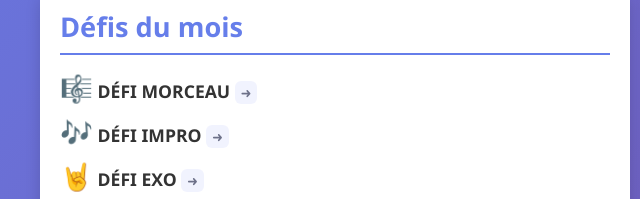
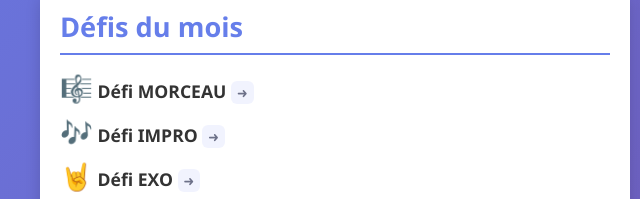
Before and after one commit to samFTN/jeux, a plain HTML site: page index.html in a window 1280 px wide. Shown: the part 573-772 px from the top of the page, 0-640 px from the left. Drawn offline with Linux system fonts and the light colour scheme.

Commit message:
Défis pas en majuscules

```diff
--- a/index.html
+++ b/index.html
@@ -300,19 +300,19 @@ footer { text-align:center; color:white; margin-top:25px; padding:15px; opacity:
         <div class="section">
             <h2>Défis du mois</h2>
             <a href="https://youtu.be/I0yyYT1g3Ko" target="_blank" class="challenge-card">
-                <span class="icon">🎼</span> DÉFI MORCEAU <span class="cta-badge">➜</span>
+                <span class="icon">🎼</span> Défi MORCEAU <span class="cta-badge">➜</span>
             </a>
             <br>
             <a href="https://youtu.be/xie234gufbk" target="_blank" class="challenge-card">
-                <span class="icon">🎶</span> DÉFI IMPRO <span class="cta-badge">➜</span>
+                <span class="icon">🎶</span> Défi IMPRO <span class="cta-badge">➜</span>
             </a>
             <br>
             <a href="https://youtu.be/IbbQpdhn_bc" target="_blank" class="challenge-card">
-                <span class="icon">🤘</span> DÉFI EXO <span class="cta-badge">➜</span>
+                <span class="icon">🤘</span> Défi EXO <span class="cta-badge">➜</span>
             </a>
             <br>
             <a href="https://youtu.be/FNoeVvNc0UU" target="_blank" class="challenge-card">
-                <span class="icon">✍️</span> DÉFI COMPO <span class="cta-badge">➜</span>
+                <span class="icon">✍️</span> Défi COMPO <span class="cta-badge">➜</span>
             </a>
         </div>
 
```
